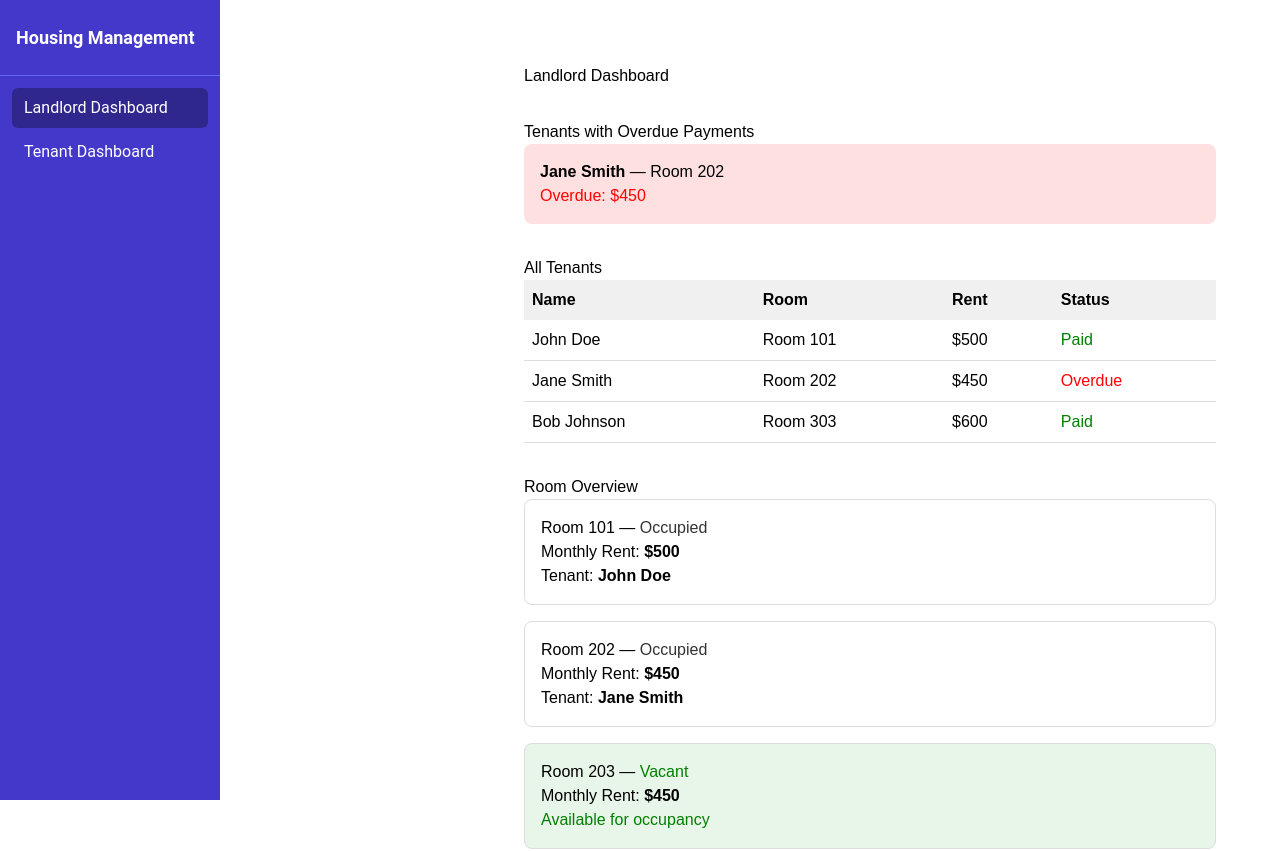
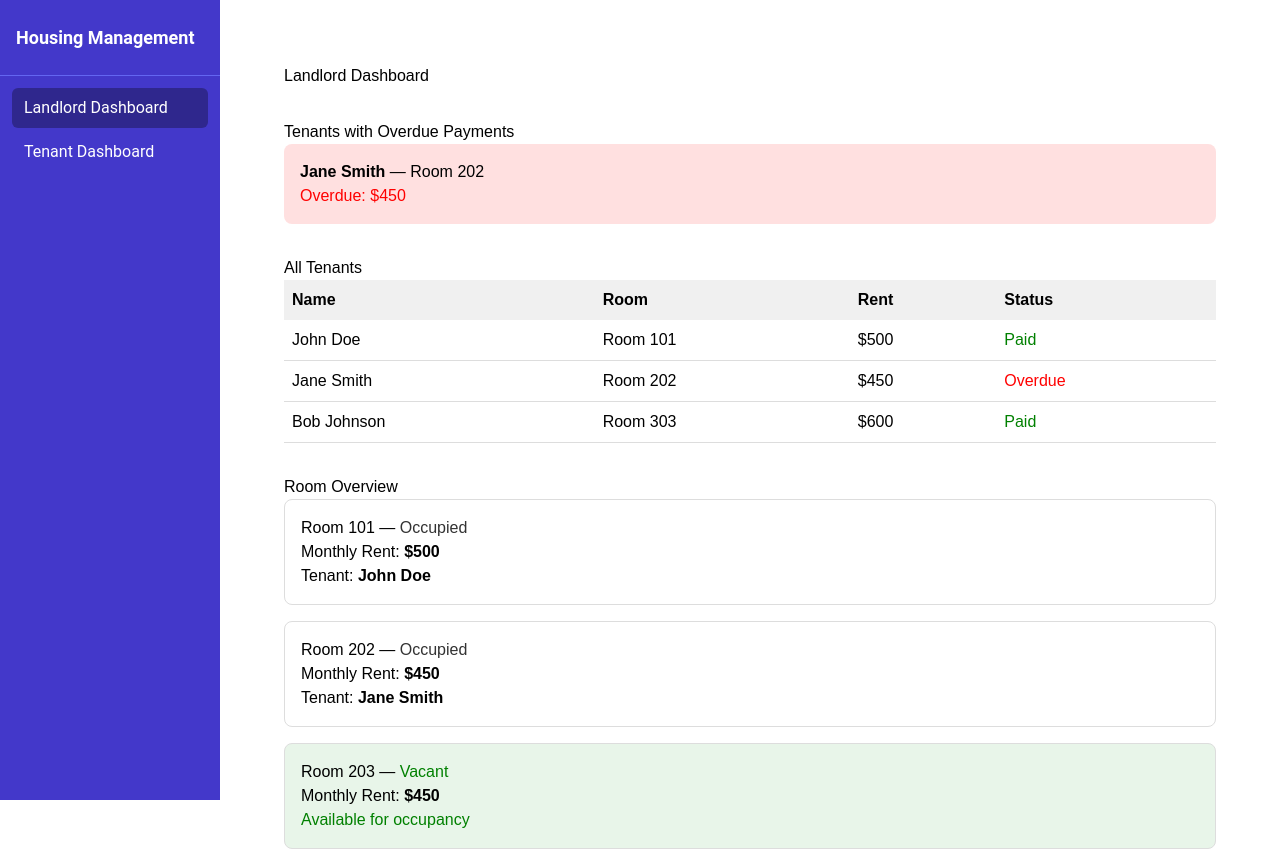
Before and after one commit to JaeraV/learn_frontend, a React (Vite) app in the folder Learn frontend 3/housing-management/: page / in a window 1280 px wide. Shown: the top 851 px of the page. Built offline with nearby package versions, Linux system fonts and the light colour scheme.

Commit message:
add room overview

```diff
--- /dev/null
+++ b/Learn frontend 3/housing-management/src/components/landlord/RoomOverview.jsx
@@ -0,0 +1,26 @@
+const RoomOverview = ({ rooms }) => {
+  return (
+    <section style={{ marginTop: "2rem" }}>
+        <h2>Room Overview</h2>
+        {rooms.map((room) => (
+          <div key={room.id} style={{
+            border: "1px solid #ddd",
+            borderRadius: "8px",
+            padding: "1rem",
+            marginBottom: "1rem",
+            background: room.status === "Vacant" ? "#e8f5e9" : "#fff"
+          }}>
+            <h3>{room.name} — <span style={{ color: room.status === "Vacant" ? "green" : "#333" }}>{room.status}</span></h3>
+            <p>Monthly Rent: <strong>${room.rent}</strong></p>
+            {room.tenant ? (
+              <p>Tenant: <strong>{room.tenant}</strong></p>
+            ) : (
+              <p style={{ color: "green" }}>Available for occupancy</p>
+            )}
+          </div>
+        ))}
+      </section>
+  )
+}
+
+export default RoomOverview
--- a/Learn frontend 3/housing-management/src/components/landlord/TenantTable.jsx
+++ b/Learn frontend 3/housing-management/src/components/landlord/TenantTable.jsx
@@ -1,5 +1,3 @@
-import React from 'react'
-
 const TenantTable = ({ tenants }) => {
   return (
     <section style={{ marginTop: "2rem" }}>
--- a/Learn frontend 3/housing-management/src/pages/LandlordDashboard.jsx
+++ b/Learn frontend 3/housing-management/src/pages/LandlordDashboard.jsx
@@ -1,6 +1,6 @@
-import React from 'react'
 import OverduePayments from '../components/landlord/OverduePayments'
 import TenantTable from '../components/landlord/TenantTable'
+import RoomOverview from '../components/landlord/RoomOverview'
 
 const LandlordDashboard = () => {
   const tenants = [
@@ -20,7 +20,7 @@ const LandlordDashboard = () => {
   const overdueTenants = tenants.filter((tenant) => tenant.status === "Overdue")
 
   return (
-    <div style={{ padding: "2rem", fontFamily: "sans-serif", maxWidth: "800px", margin: "0 auto", marginLeft: "240px" }}>
+    <div style={{ padding: "2rem", fontFamily: "sans-serif"}}>
       <h1>Landlord Dashboard</h1>
 
       {/* Overdue Payments */}
@@ -30,26 +30,8 @@ const LandlordDashboard = () => {
       <TenantTable tenants={tenants} />
 
       {/* Room Overview */}
-      <section style={{ marginTop: "2rem" }}>
-        <h2>Room Overview</h2>
-        {rooms.map((room) => (
-          <div key={room.id} style={{
-            border: "1px solid #ddd",
-            borderRadius: "8px",
-            padding: "1rem",
-            marginBottom: "1rem",
-            background: room.status === "Vacant" ? "#e8f5e9" : "#fff"
-          }}>
-            <h3>{room.name} — <span style={{ color: room.status === "Vacant" ? "green" : "#333" }}>{room.status}</span></h3>
-            <p>Monthly Rent: <strong>${room.rent}</strong></p>
-            {room.tenant ? (
-              <p>Tenant: <strong>{room.tenant}</strong></p>
-            ) : (
-              <p style={{ color: "green" }}>Available for occupancy</p>
-            )}
-          </div>
-        ))}
-      </section>
+      <RoomOverview rooms={rooms} />
+
     </div>
   )
 }
```
